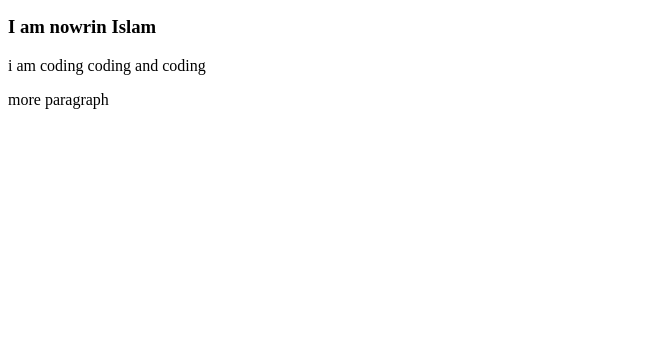
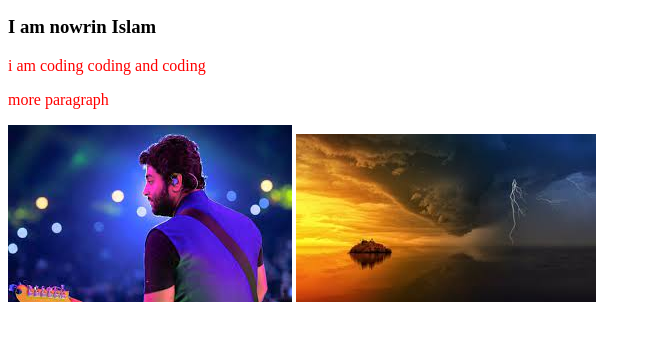
Before and after one commit to nowrinislam/my-third-repo, a plain HTML site: page index.html in a window 1280 px wide. Shown: the part 163-504 px from the top of the page, without its empty margins (0-651 px from the left). Drawn offline with Linux system fonts and the light colour scheme.

Commit message:
image added

```diff
--- a/index.html
+++ b/index.html
@@ -5,6 +5,7 @@
     <meta http-equiv="X-UA-Compatible" content="IE=edge">
     <meta name="viewport" content="width=device-width, initial-scale=1.0">
     <title>my third github repo</title>
+    <link rel="stylesheet" href="style.css">
 </head>
 <body>
     <h1>I can push to github</h1>
@@ -13,5 +14,7 @@
     <h3>I am nowrin Islam</h3>
     <p>i am coding coding and coding</p>
     <p>more paragraph</p>
+    <img src="arijit.jpg" alt="">
+    <img src="weather.jpg" alt="">
 </body>
 </html>
```
Also changed, not shown: arijit.jpg (added), weather.jpg (added).
